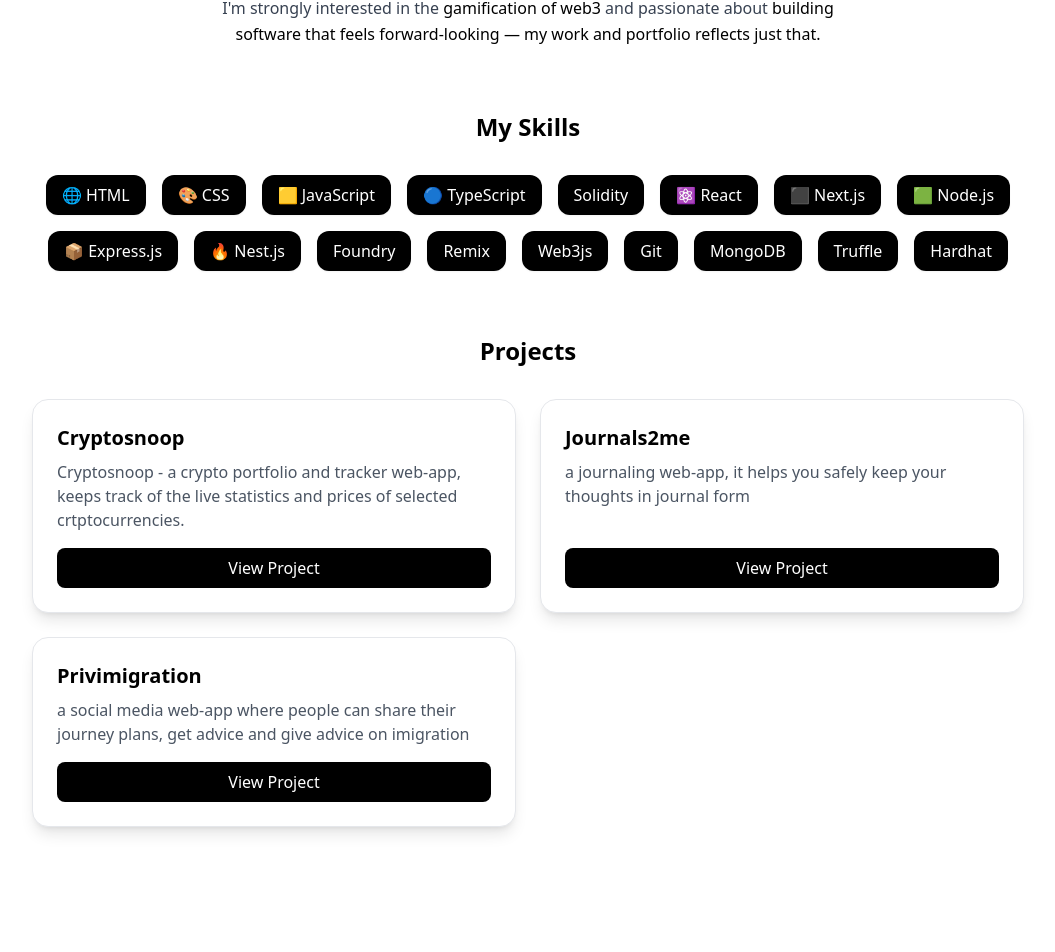
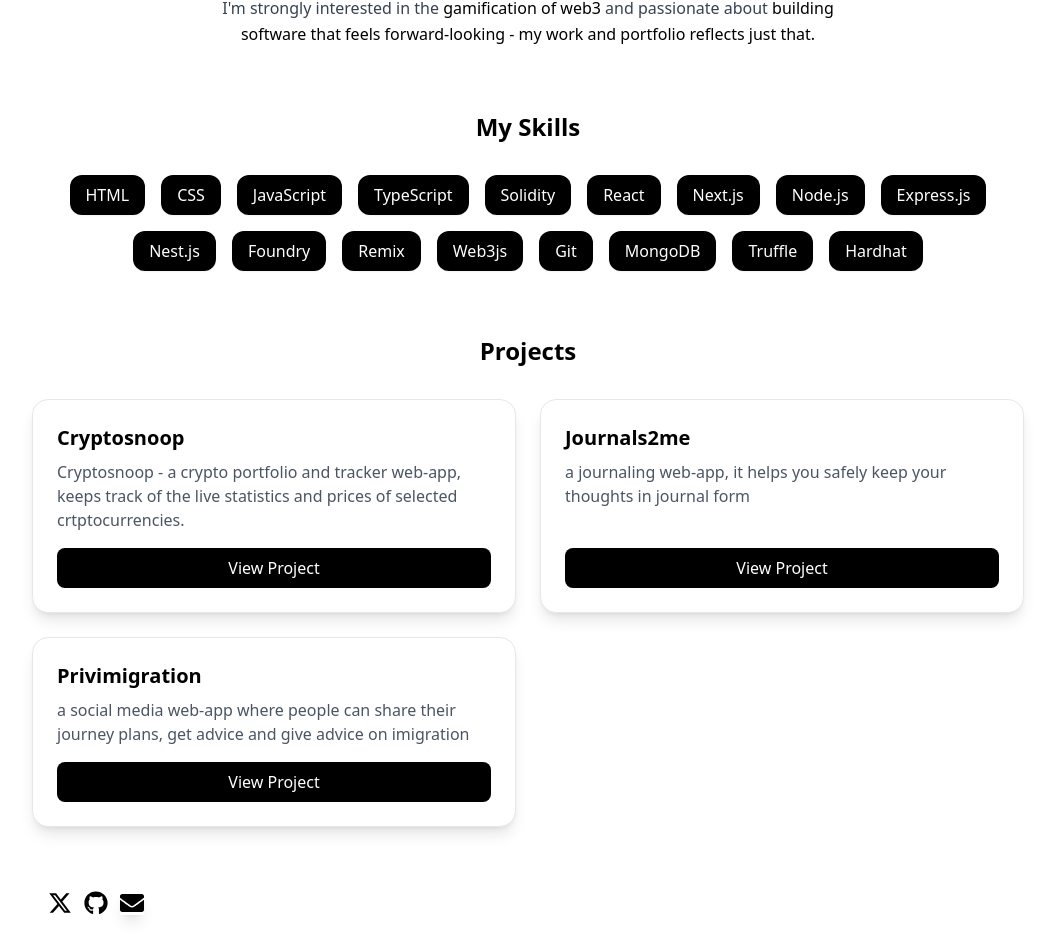
Before and after one commit to shola-devv/PORTFOLIO, a React (Create React App) app: page /About in a window 1280 px wide. Shown: the part 353-1305 px from the top of the page, without its empty margins (112-1167 px from the left). Before the commit the page ends 1220 px from the top, so only its background shows below. Built offline with nearby package versions, Linux system fonts and the light colour scheme.

Commit message:
good commit

```diff
--- a/src/pages/About.jsx
+++ b/src/pages/About.jsx
@@ -1,6 +1,10 @@
 import React from "react";
+import { FaGithub, FaExternalLinkAlt } from 'react-icons/fa'; // You can use icons from 'react-icons'
+import { FaTwitter, FaEnvelope, FaYoutube, FaUser } from 'react-icons/fa';
+import { FaXTwitter } from "react-icons/fa6";
 
 const Portfolio = () => {
+  const myUsername = "0xfemmanuel"  // without @ ... "https://x.com/0xfeMMANUEL"
 const skills = [
 { name: "HTML", color: "bg-purple-100", icon: "🌐" },
 { name: "CSS", color: "bg-purple-100", icon: "🎨" },
@@ -64,7 +68,7 @@ Hello, I'm Shola Emmanuel Fayinminu </h1>
     <span className="text-black">
       building software that feels forward-looking
     {" "}
-    — my work and portfolio reflects just that.
+    - my work and portfolio reflects just that.
     </span>
   </p>
 </section>
@@ -78,7 +82,7 @@ Hello, I'm Shola Emmanuel Fayinminu </h1>
           key={i}
           className="px-4 py-2 rounded-xl bg-black backdrop-blur-md text-white font-medium shadow-sm"
         >
-          {skill.icon} {skill.name}
+           {skill.name}
         </span>
       ))}
     </div>
@@ -107,8 +111,21 @@ Hello, I'm Shola Emmanuel Fayinminu </h1>
           </a>
         </div>
       ))}
+
     </div>
   </section>
+  <div className="mt-4 flex space-x-1">
+          <a href={`https://twitter.com/intent/follow?screen_name=${myUsername}`}  target="_blank" rel="noopener noreferrer">
+          <FaXTwitter  className="ml-2 text-2xl text-black hover:text-grey-700 transition duration-300 hadow-lg active: translate-x-2" />
+             </a>
+             <a href="https://github.com/shola-devv" target="_blank" rel="noopener noreferrer">
+            <FaGithub className="ml-2 text-2xl text-black hover:text-grey-700 transition duration-300 hadow-lg active: translate-x-2" />
+             </a>
+             <a href="mailto:creekemmanuelf@gmail.com" target="_blank" rel="noopener noreferrer">
+            <FaEnvelope className="ml-2 text-2xl text-black hover:text-grey-700 transition duration-300 shadow-lg active: translate-x-2" />
+             </a>
+
+        </div>
 </div>
 
 
```
